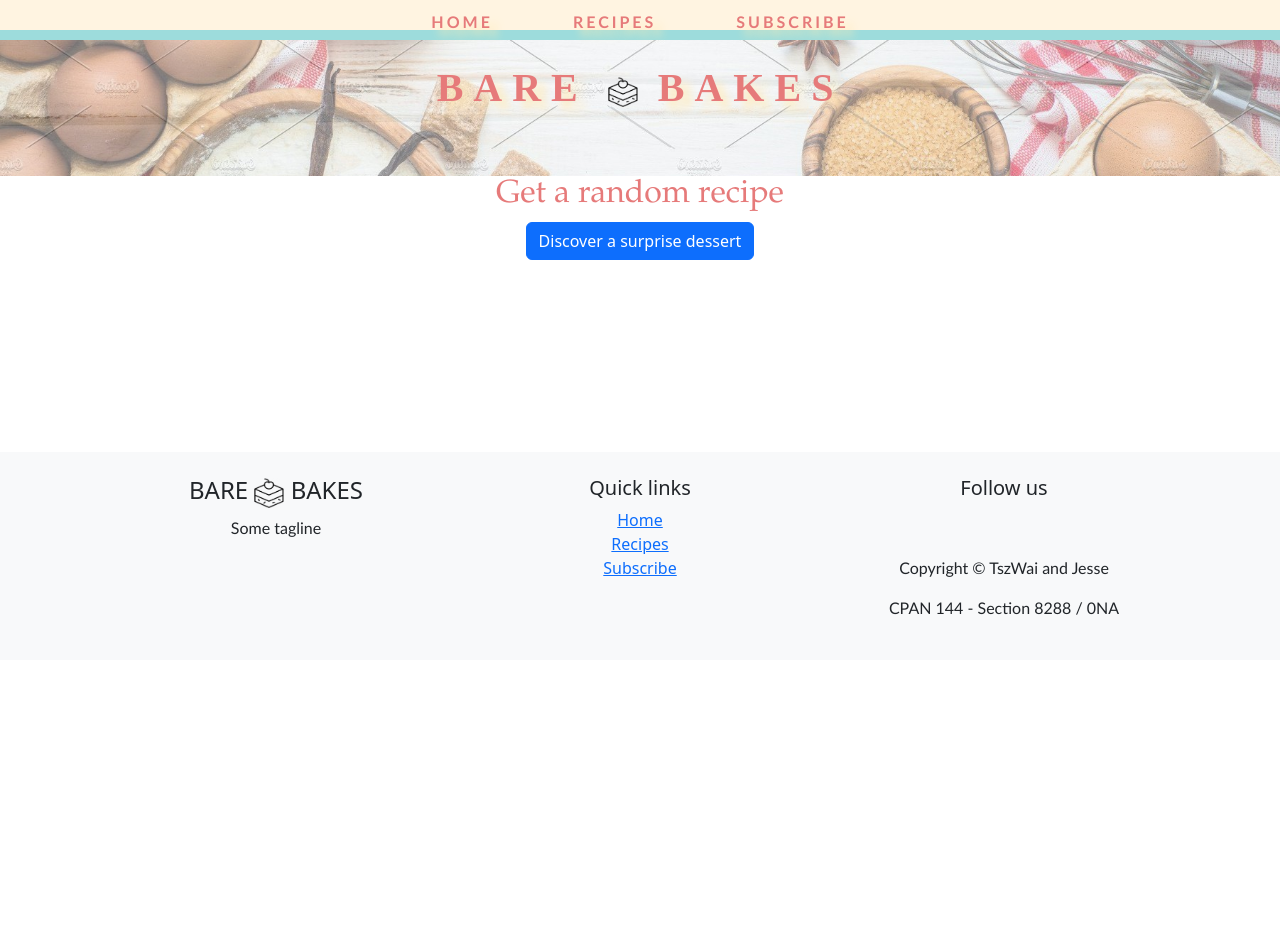
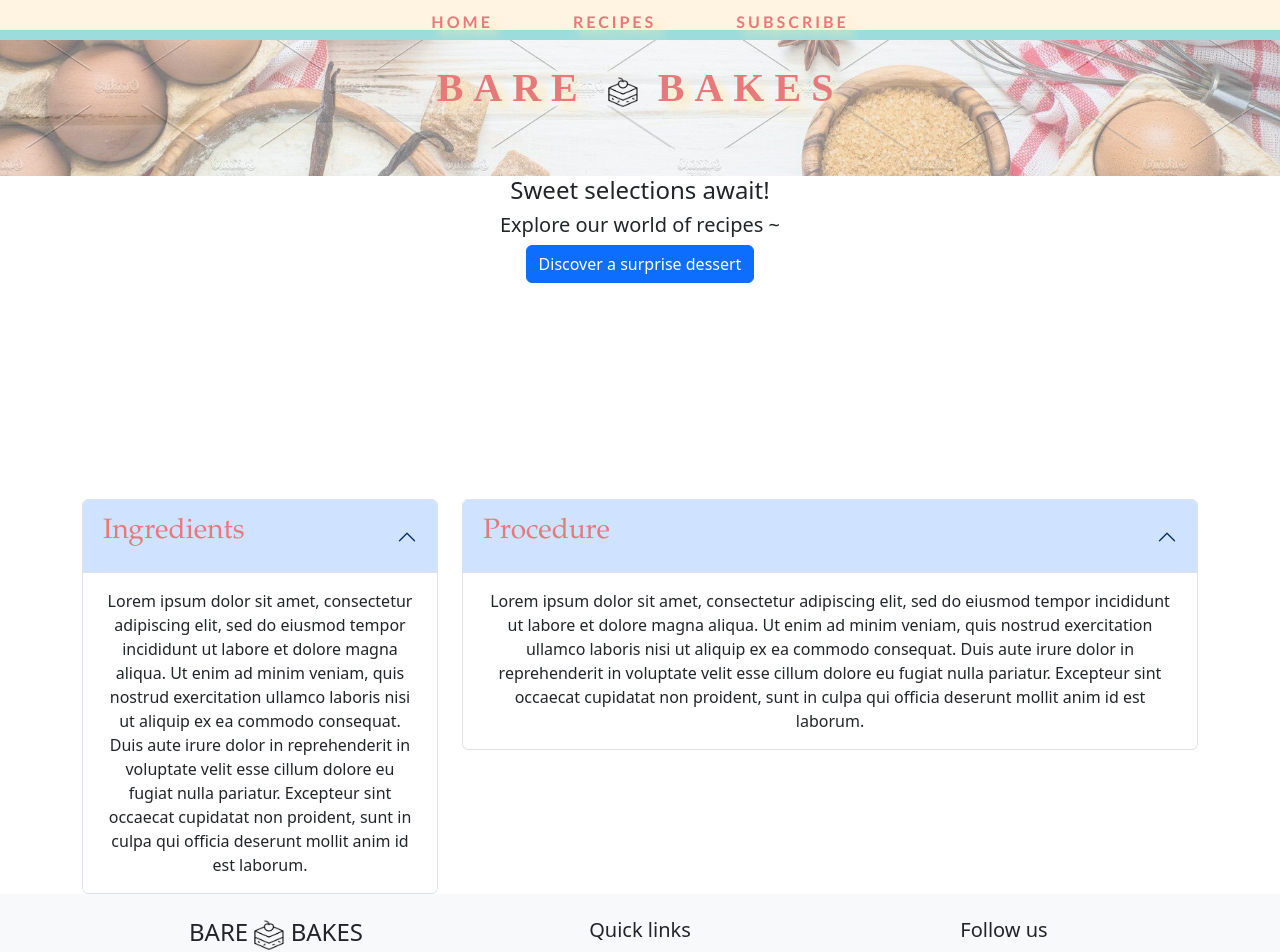
Before and after one commit to jsrynhzl/phase1_cpan144, a React (Create React App) app: page /recipes in a window 1280 px wide. Shown: the top 952 px of the page. Before the commit the page ends 800 px from the top, so only its background shows below. Built offline with nearby package versions, Linux system fonts and the light colour scheme; some icons are missing.

Commit message:
Initialize Recipes Ingredients and Procedure components

```diff
--- /dev/null
+++ b/src/components/Ingredients.js
@@ -0,0 +1,24 @@
+import Accordion from 'react-bootstrap/Accordion';
+
+const Ingredients = () => {
+    return(
+        <div>
+            <Accordion defaultActiveKey="0">
+                <Accordion.Item eventKey="0">
+                    <Accordion.Header><h3>Ingredients</h3></Accordion.Header>
+                    <Accordion.Body>
+                        Lorem ipsum dolor sit amet, consectetur adipiscing elit, sed do
+                        eiusmod tempor incididunt ut labore et dolore magna aliqua. Ut enim ad
+                        minim veniam, quis nostrud exercitation ullamco laboris nisi ut
+                        aliquip ex ea commodo consequat. Duis aute irure dolor in
+                        reprehenderit in voluptate velit esse cillum dolore eu fugiat nulla
+                        pariatur. Excepteur sint occaecat cupidatat non proident, sunt in
+                        culpa qui officia deserunt mollit anim id est laborum.
+                    </Accordion.Body>
+                </Accordion.Item>
+            </Accordion>
+        </div>
+    );
+}
+
+export default Ingredients
--- /dev/null
+++ b/src/components/Loading.js
@@ -0,0 +1,11 @@
+import Spinner from 'react-bootstrap/Spinner';
+
+const Loading = () => {
+    return(
+        <Spinner animation="border" role="status">
+            <span className="visually-hidden">Loading...</span>
+        </Spinner>
+    );
+}
+
+export default Loading
--- /dev/null
+++ b/src/components/Procedure.js
@@ -0,0 +1,24 @@
+import Accordion from 'react-bootstrap/Accordion';
+
+const Procedure = () => {
+    return (
+        <div>
+            <Accordion defaultActiveKey="0">
+                <Accordion.Item eventKey="0">
+                    <Accordion.Header><h3>Procedure</h3></Accordion.Header>
+                    <Accordion.Body>
+                        Lorem ipsum dolor sit amet, consectetur adipiscing elit, sed do
+                        eiusmod tempor incididunt ut labore et dolore magna aliqua. Ut enim ad
+                        minim veniam, quis nostrud exercitation ullamco laboris nisi ut
+                        aliquip ex ea commodo consequat. Duis aute irure dolor in
+                        reprehenderit in voluptate velit esse cillum dolore eu fugiat nulla
+                        pariatur. Excepteur sint occaecat cupidatat non proident, sunt in
+                        culpa qui officia deserunt mollit anim id est laborum.
+                    </Accordion.Body>
+                </Accordion.Item>
+            </Accordion>
+        </div>
+    );
+}
+
+export default Procedure
--- /dev/null
+++ b/src/components/RecipeDetails.js
@@ -0,0 +1,23 @@
+import Container from 'react-bootstrap/Container';
+import Row from 'react-bootstrap/Row';
+import Col from 'react-bootstrap/Col';
+
+import Ingredients from './Ingredients';
+import Procedure from './Procedure';
+
+const RecipeDetails = () => {
+    return(
+        <Container>
+            <Row>
+                <Col lg={4}>
+                    <Ingredients/>
+                </Col>
+                <Col lg= {8}>
+                    <Procedure/>
+                </Col>
+            </Row>
+        </Container>
+    );
+}
+
+export default RecipeDetails
--- a/src/screens/Recipes.js
+++ b/src/screens/Recipes.js
@@ -1,7 +1,11 @@
 import { useState } from 'react';
 import BannerNav from '../components/BannerNav';
 import Footer from '../components/Footer';
+// import Loading from '../components/Loading'; // TODO
+import RecipeDetails from '../components/RecipeDetails';
+
 import Button from 'react-bootstrap/Button';
+
 
 const Recipes = () => {
     const [id, setId] = useState();
@@ -13,10 +17,10 @@ const Recipes = () => {
     const [cuisine, setCuisine] = useState([]);
     const [diets, setDiets] = useState([]);
 
-    // TODO: measurements, ingredients
-
     const getDessert = () => {
-        var apiKey = "1086348ae7cb452d8af4701cf23fefce"
+        var acc1_key = "1086348ae7cb452d8af4701cf23fefce"
+        var acc2_key = "dd02296314b245d9b7c917379ed2aa5a"
+        var apiKey = acc2_key
         var type = "dessert"
         var searchUrl = ("https://api.spoonacular.com/recipes/complexSearch?apiKey="
             + apiKey
@@ -77,9 +81,10 @@ const Recipes = () => {
     return (
         <div>
             <BannerNav/>
-            <h2>Get a random recipe</h2>
+            <h4>Sweet selections await!</h4>
+            <h5>Explore our world of recipes ~</h5>
             <Button variant="primary" onClick={getDessert}>Discover a surprise dessert</Button>
-            {/* <button type="button" onClick={getDessert}>Get a random dessert</button> */}
+            <div>
                 <br /><br />
                 <img src={photo} alt={name} />
                 <br />
@@ -96,6 +101,8 @@ const Recipes = () => {
                 <br />
                 {diets.length > 0 && <span>Diet: {diets.join(", ")}</span>}
                 <br />
+            </div>
+            <RecipeDetails />
             <Footer/>
         </div>
     );
```
Lines whose indentation alone changed are shown as unchanged.
